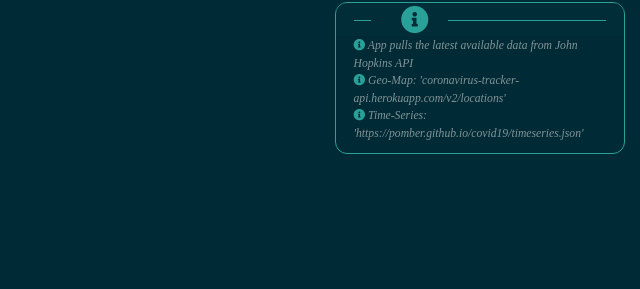
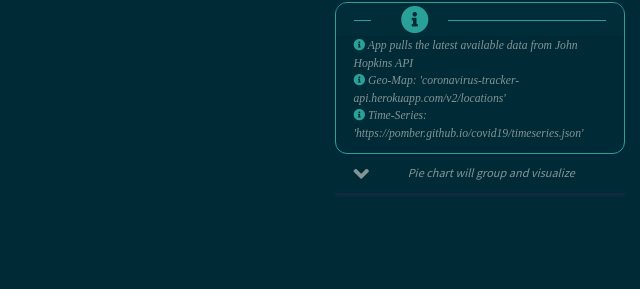
Before and after one commit to attila5287/coronavizdata, a Flask app: page / in a window 1280 px wide. Shown: the part 511-800 px from the top of the page, without its empty margins (640-1280 px from the left). Run offline with Flask 2, Linux system fonts and the light colour scheme; some libraries are stand-ins or nearby versions.

Commit message:
dash fxd

```diff
--- a/coronavizdata/static/js/dashboard.js
+++ b/coronavizdata/static/js/dashboard.js
@@ -1,22 +1,20 @@
-
 // user will select country from Select element thus the dynamic dashboard update
-
-const $countrySelect = document.getElementById('opts');
-
-// turkey country code as initial value
-let defaultId = 213;
+var $countrySelect = document.getElementById('opts');
 
 // turkey country name as initial label for time series related API
 timeSeriesUp('Turkey');
 
 
 fetchLatestData();
+
 function fetchLatestData() {
   const url = 'https://coronavirus-tracker-api.herokuapp.com/v2/locations';
   d3.json(url, (error, data) => {
     if (error) {
       throw error;
     }
+    let defaultId = 213;
+    // turkey country code as initial value
     // initial part here
     overallCountUp(data);
     selectOptionsUp(data);
@@ -27,9 +25,13 @@ function fetchLatestData() {
     worldMapUp(data, defaultId);
 
     // dynamic part here
-    d3.select('#opts')
-    .on('change', function () {
+    d3.select('#opts').on('change', function () {
+      console.log(' TEST ');
       let chosenId = eval(d3.select(this).property('value'));
+
+      console.log(' --- chosenId ---');
+      console.log(chosenId);
+
       chosenFiguresUp(data, chosenId);
       chosenGaugeUp(data, chosenId);
       chosenBubbleUp(data, chosenId);
@@ -37,11 +39,11 @@ function fetchLatestData() {
       worldMapUp(data, chosenId);
       let chosenCountryName = data.locations[chosenId].country;
       timeSeriesUp(chosenCountryName);
+
       });
 
   });
 }
-
 
 function chosenPieUp(data, chosenId) {
 console.log(' --- Data for Pie --- ');
@@ -50,9 +52,8 @@ console.log(' --- Data for Pie --- ');
   let deathsListPie = [];
   let confirmedListPie = [];
 
-  chosenCountry = data.locations[chosenId];
-  chosenCountryName = chosenCountry.country;
-  // console.log(chosenCountryName);
+  chosenCountryName = data.locations[chosenId].country;
+  console.log(chosenCountryName);
 
   countryIdsPie = [chosenId, 225, 137, 201];
   countryIdsPie.forEach(id => {
@@ -645,8 +646,6 @@ function chosenBubbleUp(data, chosenId) {
     Plotly.newPlot($histogram2, [traceHist2], layout2);
 }
 
-
-
 function timeSeriesUp(chosenCountry) {
   var url = 'https://pomber.github.io/covid19/timeseries.json';
   var namesListed = ['US', 'China', 'Spain', 'Italy'];
@@ -666,7 +665,7 @@ function timeSeriesUp(chosenCountry) {
     countryArray.push(key)
   }
 
-  console.log(countryArray)
+  // console.log(countryArray)
 
   let dictArray = [];
 
@@ -679,7 +678,7 @@ function timeSeriesUp(chosenCountry) {
       };
       var condition = namesListed.includes(country);
 
-      console.log(condition);
+      // console.log(condition);
 
       if (condition) {
 
--- a/coronavizdata/templates/dashboard.html
+++ b/coronavizdata/templates/dashboard.html
@@ -376,13 +376,29 @@
 
         </div>
       </div>
-    </div>
 
+          <div class="card bg-transparent mt-2 mb-1">
+            <div class="card-body text-center py-0">
+              <div>
+                <small><em>
+                    <i class="fa fa-angle-down fa-2x fa-pull-left" aria-hidden="true"></i>
+                    Pie chart will group and visualize
+                  </em>
+                </small>
+              </div>
+            </div>
+          </div>
+
+          <div class="card bg-transparent shadow-before" id="pieZone" style="border-radius: 10px;">
+             <div id="pie-deaths"></div>
+          </div>
+
+        </div>
+      </div>
   </div>
 
 
 
 
 <script src="{{ url_for('static', filename='js/dashboard.js') }}"></script>
-
 {% endblock content %}
```
